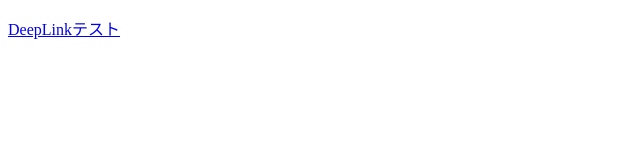
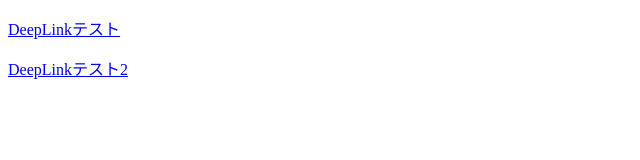
Before and after one commit to towor/towor.github.io, a plain HTML site: page deeplink.html in a window 1280 px wide. Shown: the whole page, without its empty margins (0-640 px from the left). Drawn offline with Linux system fonts and the light colour scheme.

Commit message:
add deeplink2

```diff
--- a/deeplink.html
+++ b/deeplink.html
@@ -16,7 +16,7 @@
 
     <main>
         <p><a href="https://towor.github.io/t_deeplink">DeepLinkテスト</a></p>
-
+        <p><a href="io.github.towor://t_deeplink">DeepLinkテスト2</a></p>
 
 
     </main>
```
